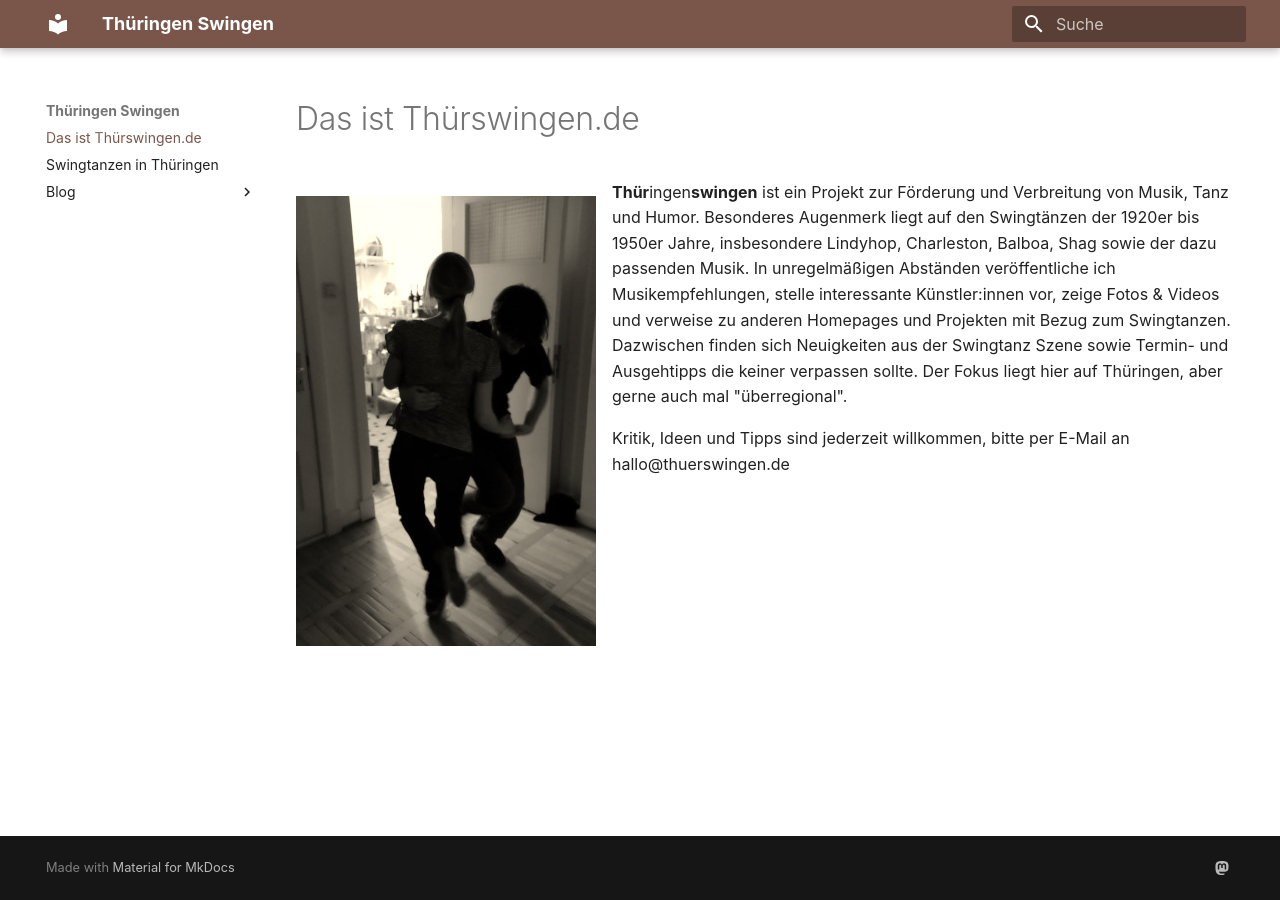
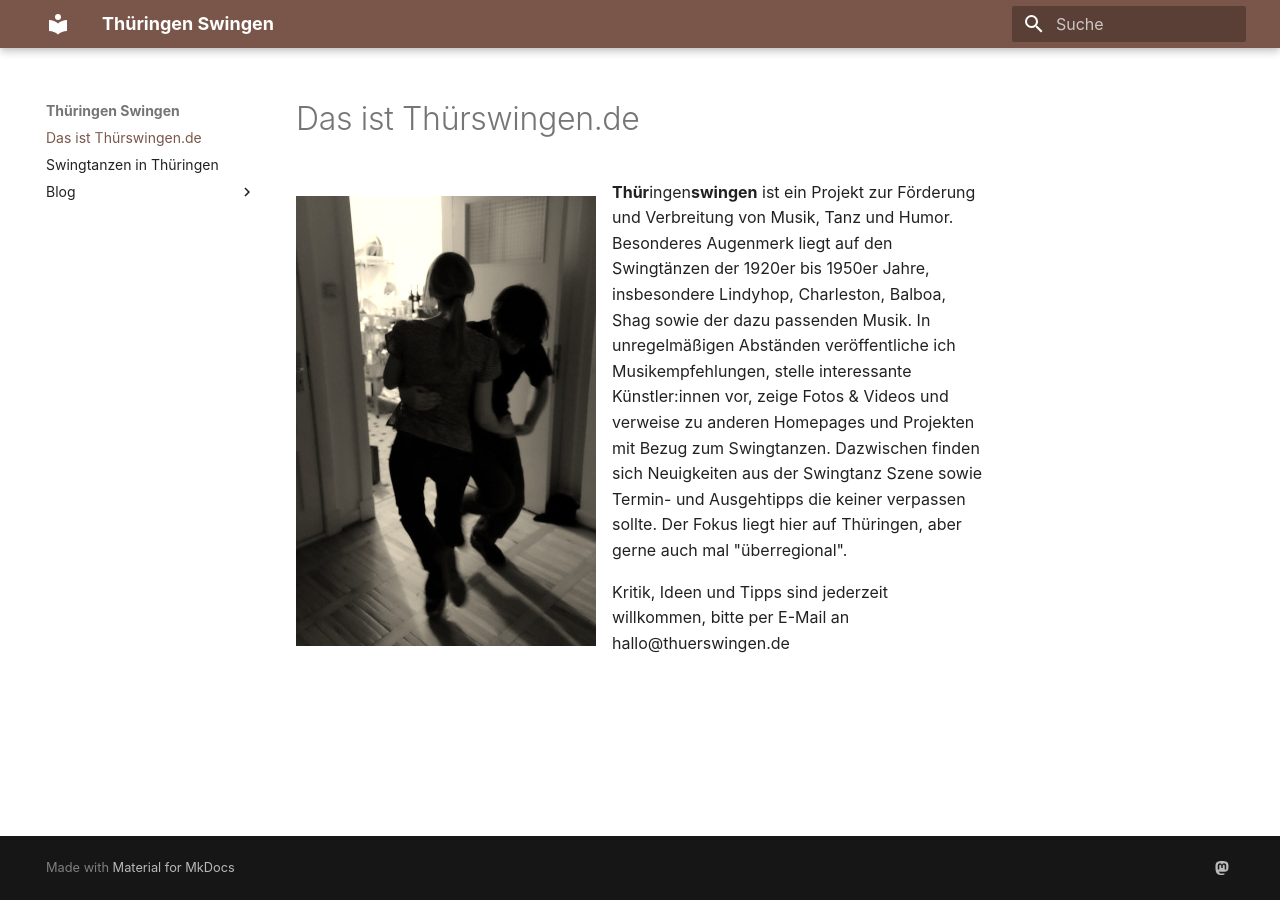
Before and after one commit to fbim-genosr/thuerswingende, an MkDocs documentation site: the page built from docs/README.md, in a window 1280 px wide. Built offline with MkDocs 1.6.1 and Material for MkDocs 9.7.7, drawn with Linux system fonts in a browser that asks for light colours.

Commit message:
remove toc integration

```diff
--- a/mkdocs.yml
+++ b/mkdocs.yml
@@ -18,7 +18,6 @@ theme:
   palette:
     primary: brown
   features:
-    - toc.integrate
 
 plugins:
   - search
```
